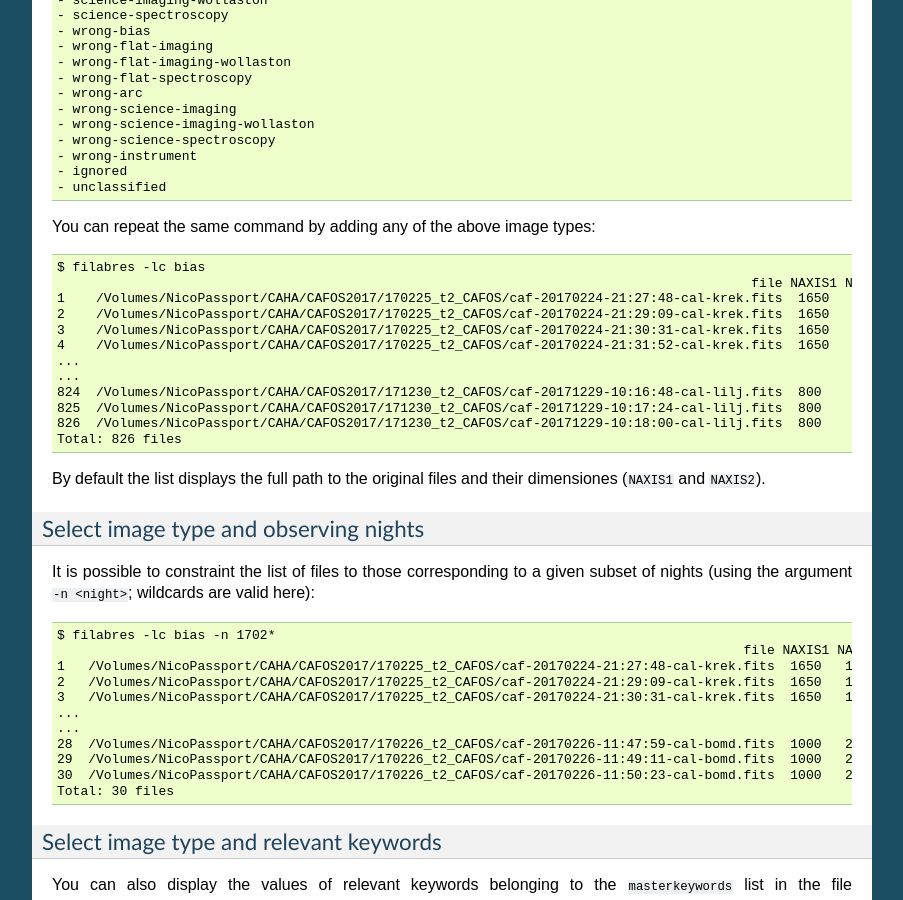
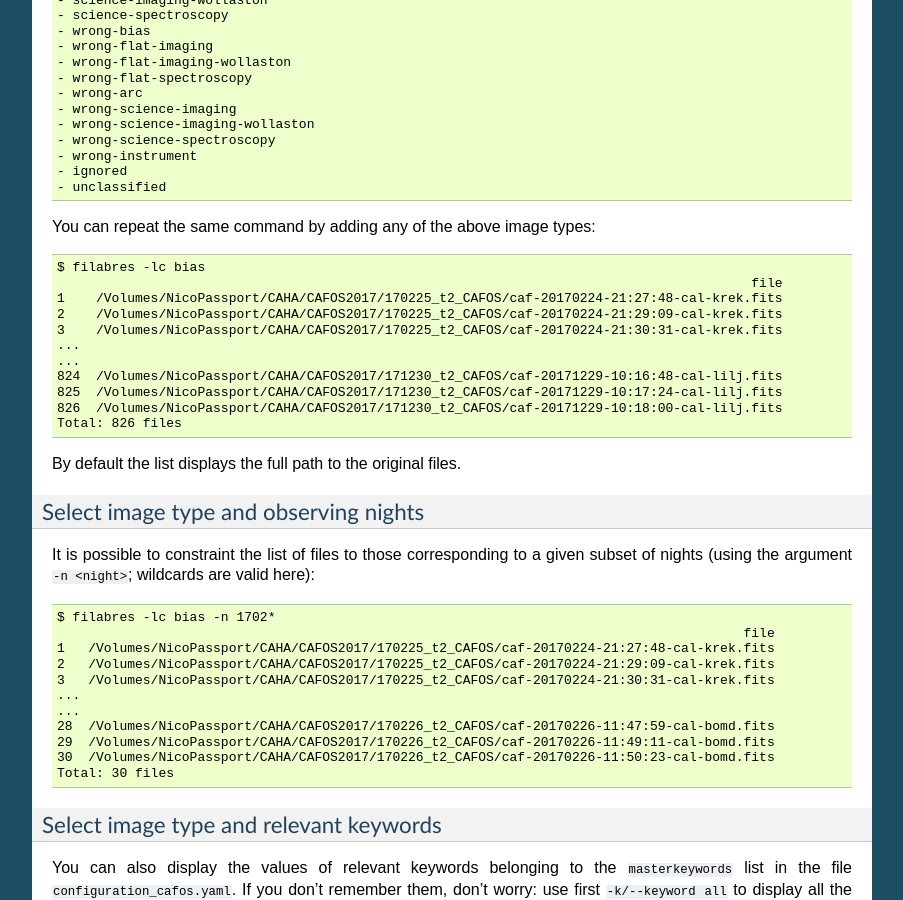
Before and after one commit to nicocardiel/filabres, a Sphinx documentation site: the page built from doc/classification.rst, in a window 1280 px wide and 900 px high, scrolled down 3771 px. Shown: the whole window, without its empty margins (198-1101 px from the left). Built offline with Sphinx 7.4.7, drawn with Linux system fonts in a browser that asks for light colours; formulas are drawn with MathJax 3.

Commit message:
Remove NAXIS1 and NAXIS2 as default keywords when no keywords are provided

```diff
--- a/doc/classification.rst
+++ b/doc/classification.rst
@@ -273,20 +273,18 @@ You can repeat the same command by adding any of the above image types:
 ::
 
   $ filabres -lc bias
-                                                                                           file NAXIS1 NAXIS2
-  1    /Volumes/NicoPassport/CAHA/CAFOS2017/170225_t2_CAFOS/caf-20170224-21:27:48-cal-krek.fits  1650   1650
-  2    /Volumes/NicoPassport/CAHA/CAFOS2017/170225_t2_CAFOS/caf-20170224-21:29:09-cal-krek.fits  1650   1650
-  3    /Volumes/NicoPassport/CAHA/CAFOS2017/170225_t2_CAFOS/caf-20170224-21:30:31-cal-krek.fits  1650   1650
-  4    /Volumes/NicoPassport/CAHA/CAFOS2017/170225_t2_CAFOS/caf-20170224-21:31:52-cal-krek.fits  1650   1650
+                                                                                           file
+  1    /Volumes/NicoPassport/CAHA/CAFOS2017/170225_t2_CAFOS/caf-20170224-21:27:48-cal-krek.fits
+  2    /Volumes/NicoPassport/CAHA/CAFOS2017/170225_t2_CAFOS/caf-20170224-21:29:09-cal-krek.fits
+  3    /Volumes/NicoPassport/CAHA/CAFOS2017/170225_t2_CAFOS/caf-20170224-21:30:31-cal-krek.fits
   ...
   ...
-  824  /Volumes/NicoPassport/CAHA/CAFOS2017/171230_t2_CAFOS/caf-20171229-10:16:48-cal-lilj.fits  800    800
-  825  /Volumes/NicoPassport/CAHA/CAFOS2017/171230_t2_CAFOS/caf-20171229-10:17:24-cal-lilj.fits  800    800
-  826  /Volumes/NicoPassport/CAHA/CAFOS2017/171230_t2_CAFOS/caf-20171229-10:18:00-cal-lilj.fits  800    800
+  824  /Volumes/NicoPassport/CAHA/CAFOS2017/171230_t2_CAFOS/caf-20171229-10:16:48-cal-lilj.fits
+  825  /Volumes/NicoPassport/CAHA/CAFOS2017/171230_t2_CAFOS/caf-20171229-10:17:24-cal-lilj.fits
+  826  /Volumes/NicoPassport/CAHA/CAFOS2017/171230_t2_CAFOS/caf-20171229-10:18:00-cal-lilj.fits
   Total: 826 files
 
-By default the list displays the full path to the original files and their
-dimensiones (``NAXIS1`` and ``NAXIS2``).
+By default the list displays the full path to the original files.
 
 Select image type and observing nights
 --------------------------------------
@@ -298,15 +296,15 @@ here):
 ::
 
   $ filabres -lc bias -n 1702*
-                                                                                          file NAXIS1 NAXIS2
-  1   /Volumes/NicoPassport/CAHA/CAFOS2017/170225_t2_CAFOS/caf-20170224-21:27:48-cal-krek.fits  1650   1650
-  2   /Volumes/NicoPassport/CAHA/CAFOS2017/170225_t2_CAFOS/caf-20170224-21:29:09-cal-krek.fits  1650   1650
-  3   /Volumes/NicoPassport/CAHA/CAFOS2017/170225_t2_CAFOS/caf-20170224-21:30:31-cal-krek.fits  1650   1650
+                                                                                          file
+  1   /Volumes/NicoPassport/CAHA/CAFOS2017/170225_t2_CAFOS/caf-20170224-21:27:48-cal-krek.fits
+  2   /Volumes/NicoPassport/CAHA/CAFOS2017/170225_t2_CAFOS/caf-20170224-21:29:09-cal-krek.fits
+  3   /Volumes/NicoPassport/CAHA/CAFOS2017/170225_t2_CAFOS/caf-20170224-21:30:31-cal-krek.fits
   ...
   ...
-  28  /Volumes/NicoPassport/CAHA/CAFOS2017/170226_t2_CAFOS/caf-20170226-11:47:59-cal-bomd.fits  1000   2048
-  29  /Volumes/NicoPassport/CAHA/CAFOS2017/170226_t2_CAFOS/caf-20170226-11:49:11-cal-bomd.fits  1000   2048
-  30  /Volumes/NicoPassport/CAHA/CAFOS2017/170226_t2_CAFOS/caf-20170226-11:50:23-cal-bomd.fits  1000   2048
+  28  /Volumes/NicoPassport/CAHA/CAFOS2017/170226_t2_CAFOS/caf-20170226-11:47:59-cal-bomd.fits
+  29  /Volumes/NicoPassport/CAHA/CAFOS2017/170226_t2_CAFOS/caf-20170226-11:49:11-cal-bomd.fits
+  30  /Volumes/NicoPassport/CAHA/CAFOS2017/170226_t2_CAFOS/caf-20170226-11:50:23-cal-bomd.fits
   Total: 30 files
 
 Select image type and relevant keywords
--- a/filabres/version.py
+++ b/filabres/version.py
@@ -8,7 +8,7 @@
 # License-Filename: LICENSE.txt
 #
 
-version = '0.9.28'
+version = '0.9.29'
 
 
 def main():
```
Also changed, not shown: 2 other files.
